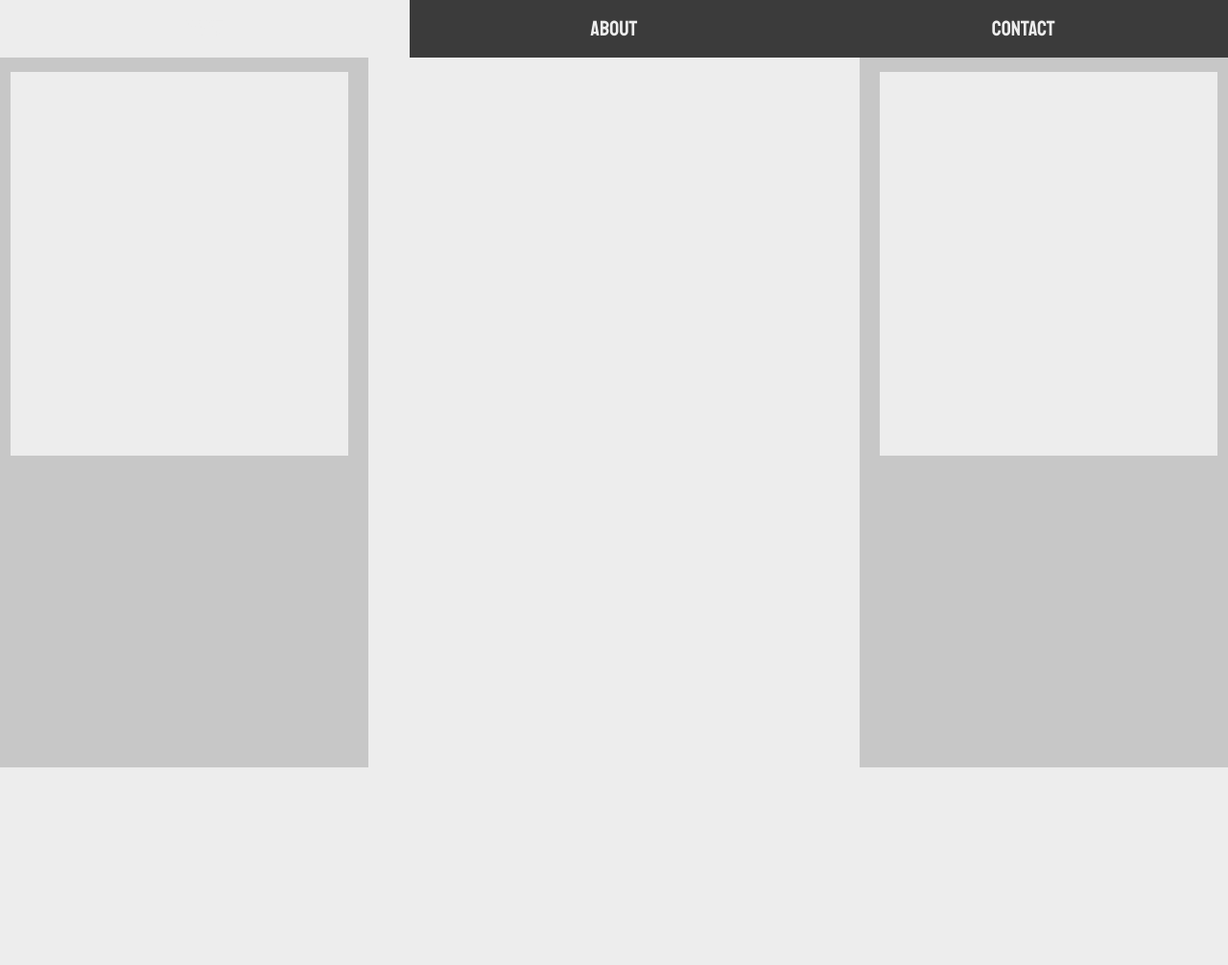
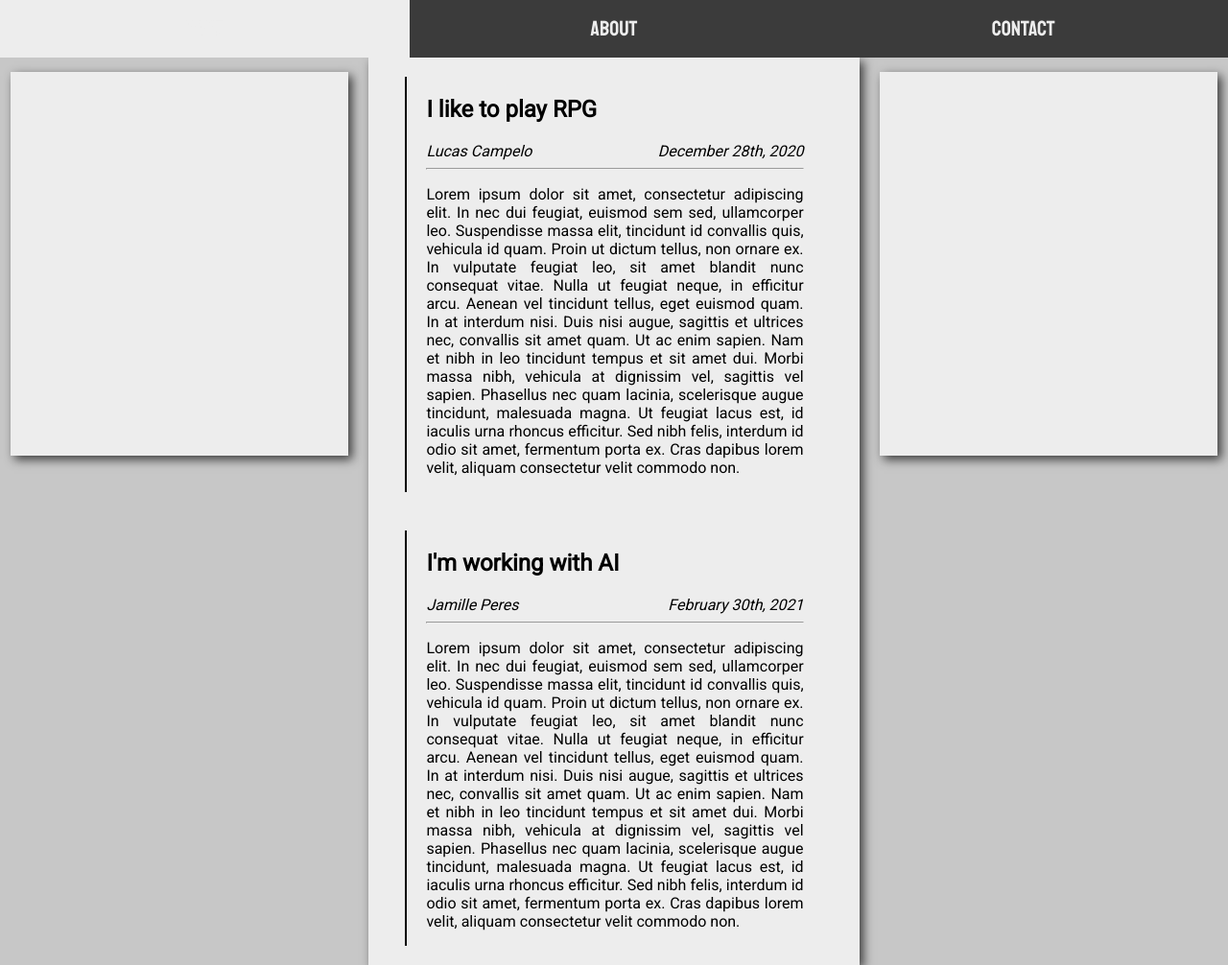
Before and after one commit to lucas-campelo/flask-blog, a Flask app: page / in a window 1280 px wide. Shown: the whole page at 96% size. Before the commit the page ends 800 px from the top, so only its background shows below. Run offline with Flask 2, Linux system fonts and the light colour scheme.

Commit message:
Added blog sample posts

```diff
--- a/flaskblog.py
+++ b/flaskblog.py
@@ -2,12 +2,27 @@ from flask import Flask, render_template, url_for
 
 app = Flask(__name__)
 
+posts = [
+    {
+        "title": "I like to play RPG",
+        "author": "Lucas Campelo",
+        "date": "December 28th, 2020",
+        "content": "Lorem ipsum dolor sit amet, consectetur adipiscing elit. In nec dui feugiat, euismod sem sed, ullamcorper leo. Suspendisse massa elit, tincidunt id convallis quis, vehicula id quam. Proin ut dictum tellus, non ornare ex. In vulputate feugiat leo, sit amet blandit nunc consequat vitae. Nulla ut feugiat neque, in efficitur arcu. Aenean vel tincidunt tellus, eget euismod quam. In at interdum nisi. Duis nisi augue, sagittis et ultrices nec, convallis sit amet quam. Ut ac enim sapien. Nam et nibh in leo tincidunt tempus et sit amet dui. Morbi massa nibh, vehicula at dignissim vel, sagittis vel sapien. Phasellus nec quam lacinia, scelerisque augue tincidunt, malesuada magna. Ut feugiat lacus est, id iaculis urna rhoncus efficitur. Sed nibh felis, interdum id odio sit amet, fermentum porta ex. Cras dapibus lorem velit, aliquam consectetur velit commodo non."
+    },
+    {
+        "title": "I'm working with AI",
+        "author": "Jamille Peres",
+        "date": "February 30th, 2021",
+        "content": "Lorem ipsum dolor sit amet, consectetur adipiscing elit. In nec dui feugiat, euismod sem sed, ullamcorper leo. Suspendisse massa elit, tincidunt id convallis quis, vehicula id quam. Proin ut dictum tellus, non ornare ex. In vulputate feugiat leo, sit amet blandit nunc consequat vitae. Nulla ut feugiat neque, in efficitur arcu. Aenean vel tincidunt tellus, eget euismod quam. In at interdum nisi. Duis nisi augue, sagittis et ultrices nec, convallis sit amet quam. Ut ac enim sapien. Nam et nibh in leo tincidunt tempus et sit amet dui. Morbi massa nibh, vehicula at dignissim vel, sagittis vel sapien. Phasellus nec quam lacinia, scelerisque augue tincidunt, malesuada magna. Ut feugiat lacus est, id iaculis urna rhoncus efficitur. Sed nibh felis, interdum id odio sit amet, fermentum porta ex. Cras dapibus lorem velit, aliquam consectetur velit commodo non."
+    }
+]
+
 @app.route('/')
 def home():
-    return render_template('home.html', title='Home')
+    return render_template('home.html', title='Home', posts=posts)
 
 @app.route('/about')
 def about():
     return render_template('about.html', title='About')
 
-app.run(port=5000)
+app.run(port=8000, debug=True)
--- a/static/main.css
+++ b/static/main.css
@@ -1,4 +1,5 @@
 @import url('https://fonts.googleapis.com/css2?family=Staatliches&display=swap');
+@import url('https://fonts.googleapis.com/css2?family=Roboto&display=swap');
 
 :root {
     --bg: #c7c7c7;
@@ -21,6 +22,7 @@ body {
     align-items: center;
 
     position: fixed;
+    z-index: 2;
     top: 0;
     left: 0;
     width: 100%;
@@ -49,18 +51,18 @@ body {
 }
 
 #wrapper {
+    font-family: 'Roboto', sans-serif;
+
     display: flex;
     flex-direction: row;
     justify-content: space-around;
     align-items: flex-start;
 
-    position: fixed;
+    position: absolute;
     top: 60px;
     left: 0;
     height: 100%;
     width: 100%;
-
-    /* background: red; */
 }
 
 section {
@@ -68,11 +70,30 @@ section {
     height: 50%;
     width: 27.5%;
 
+    box-shadow: 4px 4px 10px #3b3b3b;
+
     background: var(--white);
 }
 
 #main-content {
+    display: flex;
+    flex-direction: column;
+    justify-content: flex-start;
+
     margin: 0 0 0 0;
-    height: 100%;
+    height: auto;
+    min-height: 100%;
     width: 40%;
 }
+
+.post {
+    display: block;
+
+    margin: 20px auto;
+    padding: 0 20px;
+    height: auto;
+    width: 85%;
+
+    border-left: 2px solid;
+    box-sizing: border-box;
+}
--- a/templates/home.html
+++ b/templates/home.html
@@ -1,6 +1,18 @@
 {% extends "layout.html" %}
 {% block content %}
     <section id="profile"></section>
-    <section id="main-content"></section>
+    <section id="main-content">
+        {% for post in posts %}
+        <div class="post">
+            <h2 id="title">{{ post["title"] }}</h2>
+            <div style="display: flex; flex-direction: row; justify-content: space-between;">
+                <div id="author"><em>{{ post["author"] }}</em></div>
+                <div id="date"><em>{{ post["date"] }}</em></div>
+            </div>
+            <hr>
+            <p id="content" style="text-align: justify;">{{ post["content"] }}</p>
+        </div>
+        {% endfor %}
+    </section>
     <section id="control-panel"></section>
 {% endblock %}
```
